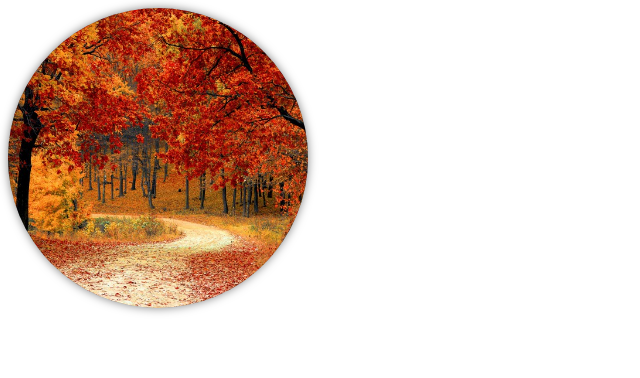
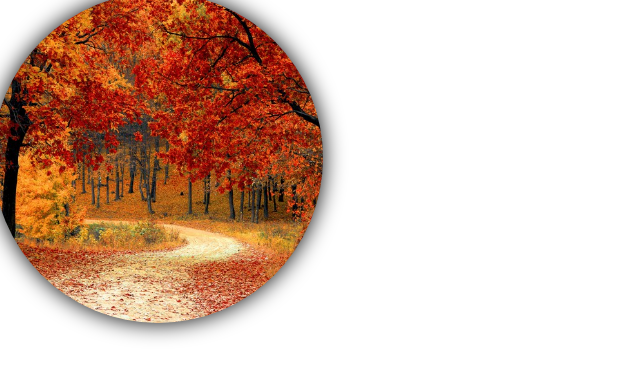
Before and after one commit to Esenov-Kubanychbek/my-first-repo, a plain HTML site: page index.html in a window 1280 px wide. In both pictures the pointer is over the element 158 px from the left and 158 px from the top of the page. Shown: the whole page, without its empty margins (0-640 px from the left). Drawn offline with Linux system fonts and the light colour scheme.

Commit message:
to enlarge circle

```diff
--- a/style.css
+++ b/style.css
@@ -11,3 +11,7 @@ div img{
     height: 100%;
     object-fit: cover;
 }
+div:hover{
+    transform: scale(1.1);
+    box-shadow: 0 0 20px black;
+}
```
